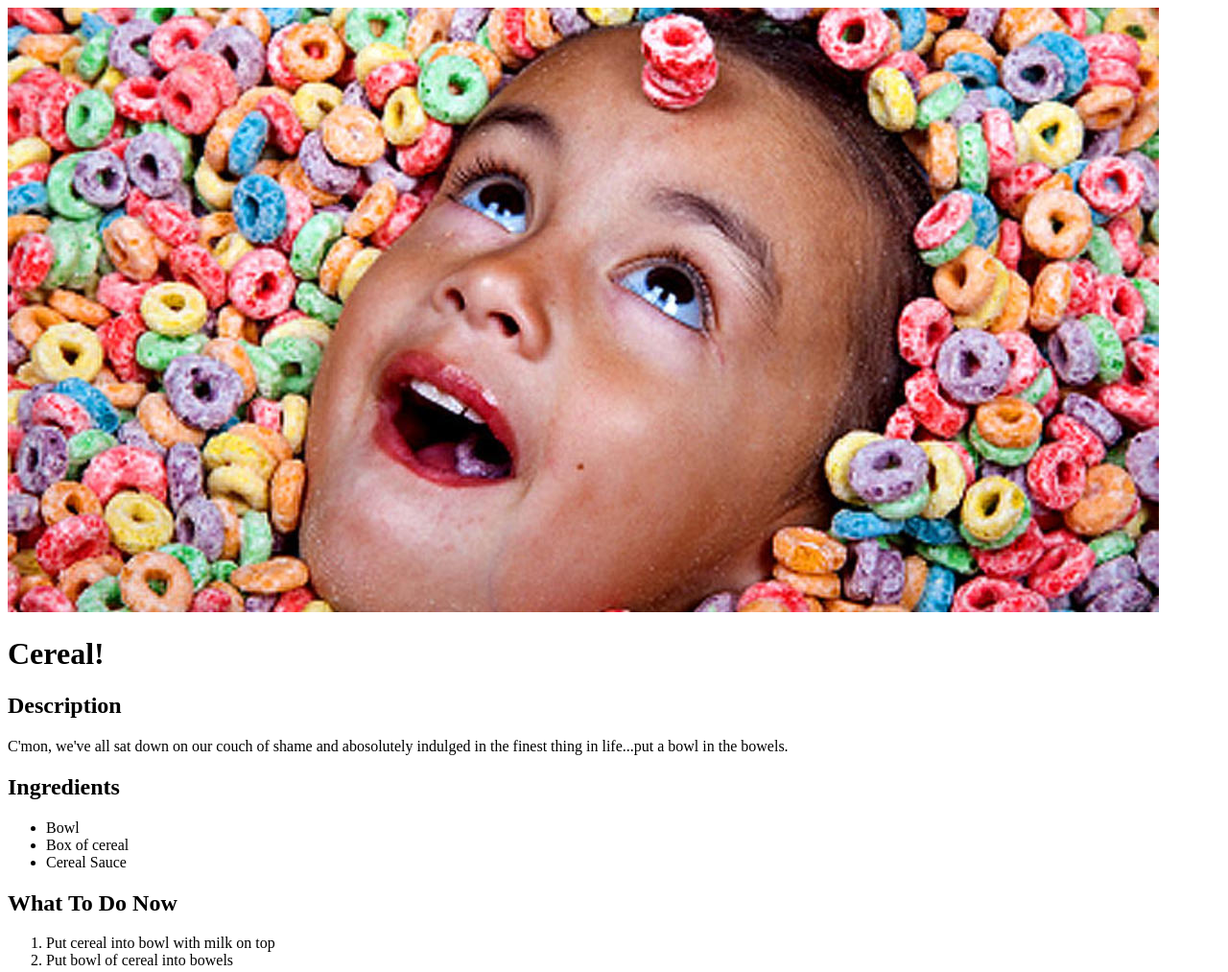
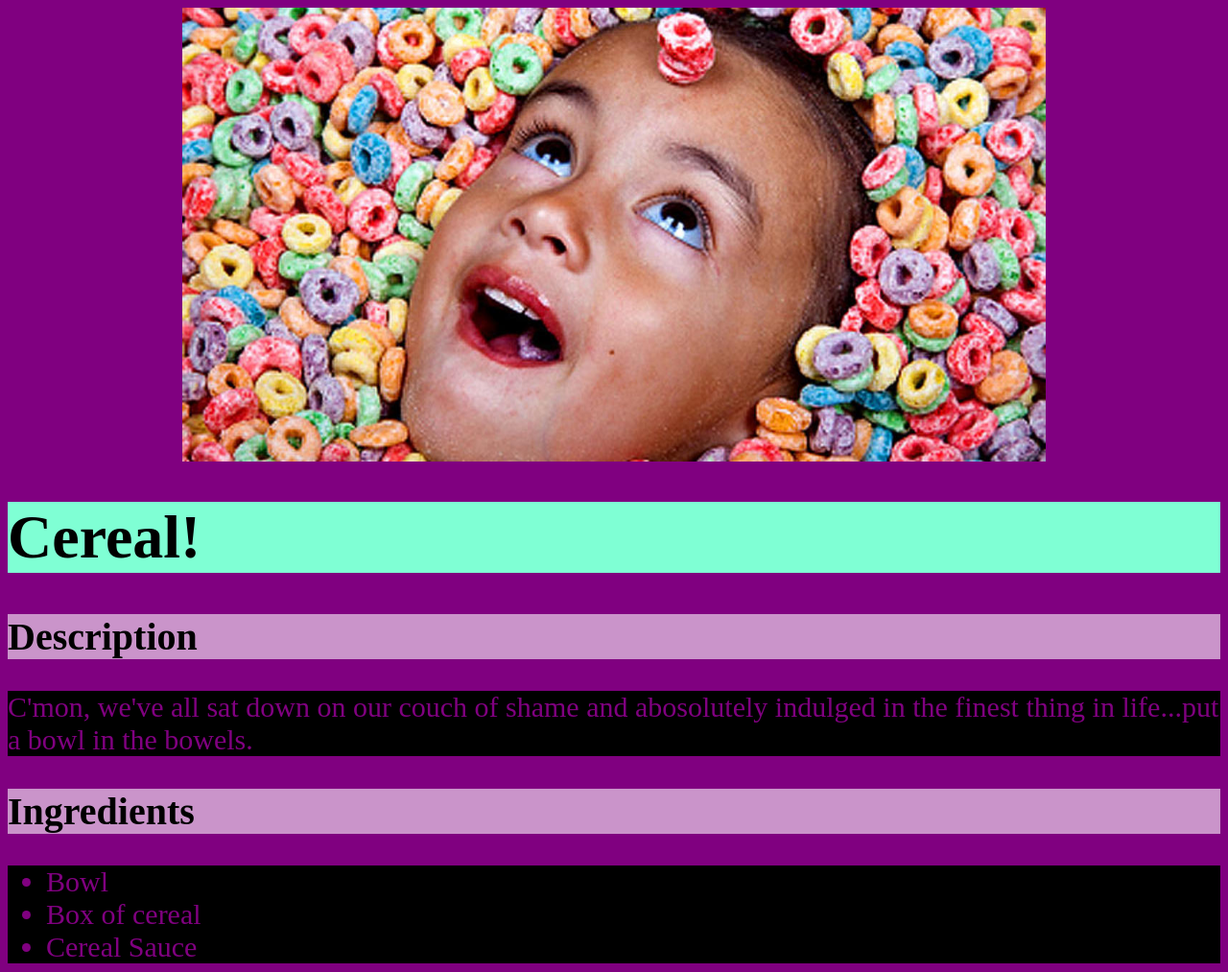
Before and after one commit to GDFever123/odin-recipes, a plain HTML site: page recipes/cereal.html in a window 1280 px wide. Shown: the top 1013 px of the page at 96% size. Drawn offline with Linux system fonts and the light colour scheme.

Commit message:
add CSS styles to all pages

```diff
--- a/recipes/cereal.html
+++ b/recipes/cereal.html
@@ -3,23 +3,24 @@
     <head>
         <meta charset="UTF-8">
         <title>Cereal Recipe</title>
+        <link rel="stylesheet" href="styles.css">
     </head>
     <body>
-        <img src="../images/cereal.jpg" alt="Kid eating some cereal with cereal sauce">
+        <img src="../images/cereal.jpg" alt="Kid eating some cereal with cereal sauce" class="center">
         <h1>Cereal!</h1>
         <h2>Description</h2>
-        <p>C'mon, we've all sat down on our couch of shame and abosolutely indulged
+        <p class="list">C'mon, we've all sat down on our couch of shame and abosolutely indulged
             in the finest thing in life...put a bowl in the bowels.</p>
 
         <h2>Ingredients</h2>
-        <ul>
+        <ul class="list">
             <li>Bowl</li>
             <li>Box of cereal</li>
             <li>Cereal Sauce</li>
         </ul>
 
         <h2>What To Do Now</h2>
-        <ol>
+        <ol class="list">
             <li>Put cereal into bowl with milk on top</li>
             <li>Put bowl of cereal into bowels</li>
         </ol>
--- /dev/null
+++ b/recipes/styles.css
@@ -0,0 +1,29 @@
+/*stylesheet*/
+
+body {
+    background-color: purple;
+}
+
+h2 {
+    background-color: #ffffff94;
+    font-size: 40px;
+}
+
+h1 {
+   background-color: aquamarine;
+   font-size: 64px;
+}
+
+.list {
+    font-size: 30px;
+    background-color: black;
+    color: purple;
+}
+
+.center{
+    display: block;
+    margin-left: auto;
+    margin-right: auto;
+    height: auto;
+    width: 900px;
+    }
--- /dev/null
+++ b/styles.css
@@ -0,0 +1,34 @@
+/*sytlesheet*/
+
+.centered {
+    text-align: center;
+}
+
+ul {
+    list-style-type: none;
+    background-color: black;
+    color: #4f076b;
+    font-family: "Courier New", serif;
+   }
+
+h1 {
+    background-color: black;
+    color: #4f076b;
+    font-family: "Courier New", serif;
+    font-size: 48px;
+}
+
+p{
+    color: #4f076b;
+    font-size: 36px;
+    font-family: "Courier New", serif;
+}
+
+img {
+    height: auto;
+    width: 15%;
+}
+
+body{
+    background-color: black;
+}
```
Also changed, not shown: index.html (+5 -3 lines), recipes/gravy.html (+3 -2 lines), recipes/jello.html (+3 -2 lines), images/wizard.jpg (added).
